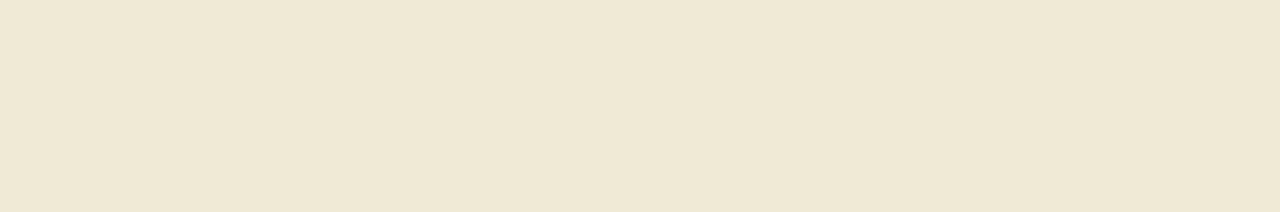
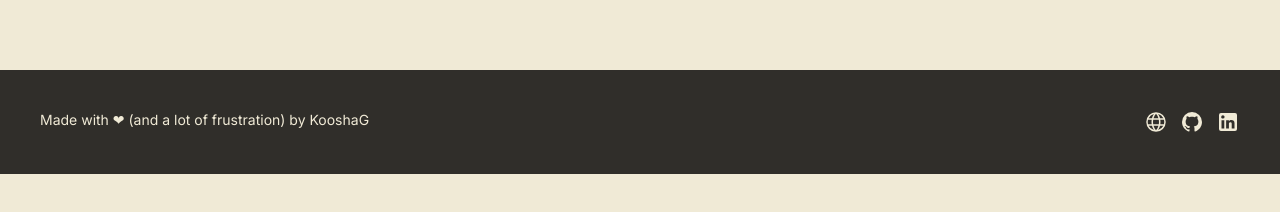
Before and after one commit to KooshaG/RoomMaster, a Next.js app in the folder room-master/: page /schedule in a window 1280 px wide. Shown: the part 210-422 px from the top of the page. Built offline with nearby package versions, Linux system fonts and the light colour scheme; no server answers.

Commit message:
added footer

```diff
--- a/room-master/package.json
+++ b/room-master/package.json
@@ -20,7 +20,7 @@
     "crypto-js": "^4.1.1",
     "eslint": "8.42.0",
     "eslint-config-next": "13.4.5",
-    "next": "13.4.5",
+    "next": "^13.4.9",
     "next-auth": "^4.22.1",
     "postcss": "8.4.24",
     "react": "18.2.0",
--- a/room-master/src/app/layout.tsx
+++ b/room-master/src/app/layout.tsx
@@ -3,6 +3,7 @@ import { Inter } from 'next/font/google';
 import { NextAuthProvider } from './providers';
 
 import NavBar from '@/components/NavBar/NavBar';
+import Link from 'next/link';
 
 const inter = Inter({ subsets: ['latin'] });
 
@@ -43,6 +44,16 @@ export default function RootLayout({ children }: { children: React.ReactNode })
           <main className="flex flex-col p-6 sm:p-24 text-center md:text-left">
             {children}
           </main>
+          <footer className="footer p-10 bg-base-dark text-neutral">
+            <div>
+              <Link href="https://koosha.dev">Made with ❤ (and a lot of frustration) by KooshaG</Link>
+            </div>
+            <div className="grid-flow-col gap-3 md:place-self-center md:justify-self-end">
+              <Link href="https://koosha.dev"><svg xmlns="http://www.w3.org/2000/svg" width="24" height="24" viewBox="0 0 256 256"><path fill="currentColor" d="M128 24a104 104 0 1 0 104 104A104.11 104.11 0 0 0 128 24Zm-26.37 144h52.74C149 186.34 140 202.87 128 215.89c-12-13.02-21-29.55-26.37-47.89ZM98 152a145.72 145.72 0 0 1 0-48h60a145.72 145.72 0 0 1 0 48Zm-58-24a87.61 87.61 0 0 1 3.33-24h38.46a161.79 161.79 0 0 0 0 48H43.33A87.61 87.61 0 0 1 40 128Zm114.37-40h-52.74C107 69.66 116 53.13 128 40.11c12 13.02 21 29.55 26.37 47.89Zm19.84 16h38.46a88.15 88.15 0 0 1 0 48h-38.46a161.79 161.79 0 0 0 0-48Zm32.16-16h-35.43a142.39 142.39 0 0 0-20.26-45a88.37 88.37 0 0 1 55.69 45ZM105.32 43a142.39 142.39 0 0 0-20.26 45H49.63a88.37 88.37 0 0 1 55.69-45ZM49.63 168h35.43a142.39 142.39 0 0 0 20.26 45a88.37 88.37 0 0 1-55.69-45Zm101.05 45a142.39 142.39 0 0 0 20.26-45h35.43a88.37 88.37 0 0 1-55.69 45Z"/></svg></Link>
+              <Link href="https://github.com/KooshaG"><svg xmlns="http://www.w3.org/2000/svg" width="24" height="24" viewBox="0 0 24 24"><path fill="currentColor" d="M12 2A10 10 0 0 0 2 12c0 4.42 2.87 8.17 6.84 9.5c.5.08.66-.23.66-.5v-1.69c-2.77.6-3.36-1.34-3.36-1.34c-.46-1.16-1.11-1.47-1.11-1.47c-.91-.62.07-.6.07-.6c1 .07 1.53 1.03 1.53 1.03c.87 1.52 2.34 1.07 2.91.83c.09-.65.35-1.09.63-1.34c-2.22-.25-4.55-1.11-4.55-4.92c0-1.11.38-2 1.03-2.71c-.1-.25-.45-1.29.1-2.64c0 0 .84-.27 2.75 1.02c.79-.22 1.65-.33 2.5-.33c.85 0 1.71.11 2.5.33c1.91-1.29 2.75-1.02 2.75-1.02c.55 1.35.2 2.39.1 2.64c.65.71 1.03 1.6 1.03 2.71c0 3.82-2.34 4.66-4.57 4.91c.36.31.69.92.69 1.85V21c0 .27.16.59.67.5C19.14 20.16 22 16.42 22 12A10 10 0 0 0 12 2Z"/></svg></Link>
+              <Link href="https://www.linkedin.com/in/koosha-gholipour/"><svg xmlns="http://www.w3.org/2000/svg" width="24" height="24" viewBox="0 0 24 24"><path fill="currentColor" d="M19 3a2 2 0 0 1 2 2v14a2 2 0 0 1-2 2H5a2 2 0 0 1-2-2V5a2 2 0 0 1 2-2h14m-.5 15.5v-5.3a3.26 3.26 0 0 0-3.26-3.26c-.85 0-1.84.52-2.32 1.3v-1.11h-2.79v8.37h2.79v-4.93c0-.77.62-1.4 1.39-1.4a1.4 1.4 0 0 1 1.4 1.4v4.93h2.79M6.88 8.56a1.68 1.68 0 0 0 1.68-1.68c0-.93-.75-1.69-1.68-1.69a1.69 1.69 0 0 0-1.69 1.69c0 .93.76 1.68 1.69 1.68m1.39 9.94v-8.37H5.5v8.37h2.77Z"/></svg></Link>
+            </div>
+          </footer>
         </body>
       </NextAuthProvider>
     </html>
--- a/room-master/tailwind.config.js
+++ b/room-master/tailwind.config.js
@@ -13,6 +13,9 @@ module.exports = {
           'conic-gradient(from 180deg at 50% 50%, var(--tw-gradient-stops))',
       },
     },
+    colors: {
+      'base-dark': '#302e2a'
+    }
   },
   daisyui: {
     themes: [
```
Also changed, not shown: 1 other file (tests, documents, lock files or other folders).
